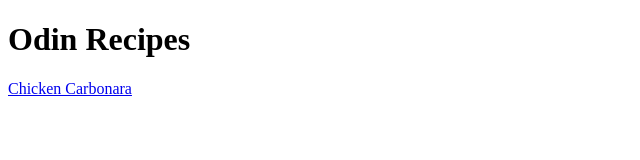
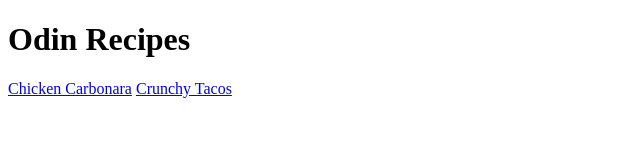
Before and after one commit to yuramayer/recipes_web, a plain HTML site: page index.html in a window 1280 px wide. Shown: the whole page, without its empty margins (0-640 px from the left). Drawn offline with Linux system fonts and the light colour scheme.

```diff
--- a/index.html
+++ b/index.html
@@ -7,5 +7,6 @@
     <body>
         <h1>Odin Recipes</h1>
         <a href="recipes/pasta.html">Chicken Carbonara</a>
+        <a href="recipes/taco.html">Crunchy Tacos</a>
     </body>
 </html>
```
Also changed, not shown: recipes/pasta.html (+3 -0 lines).
